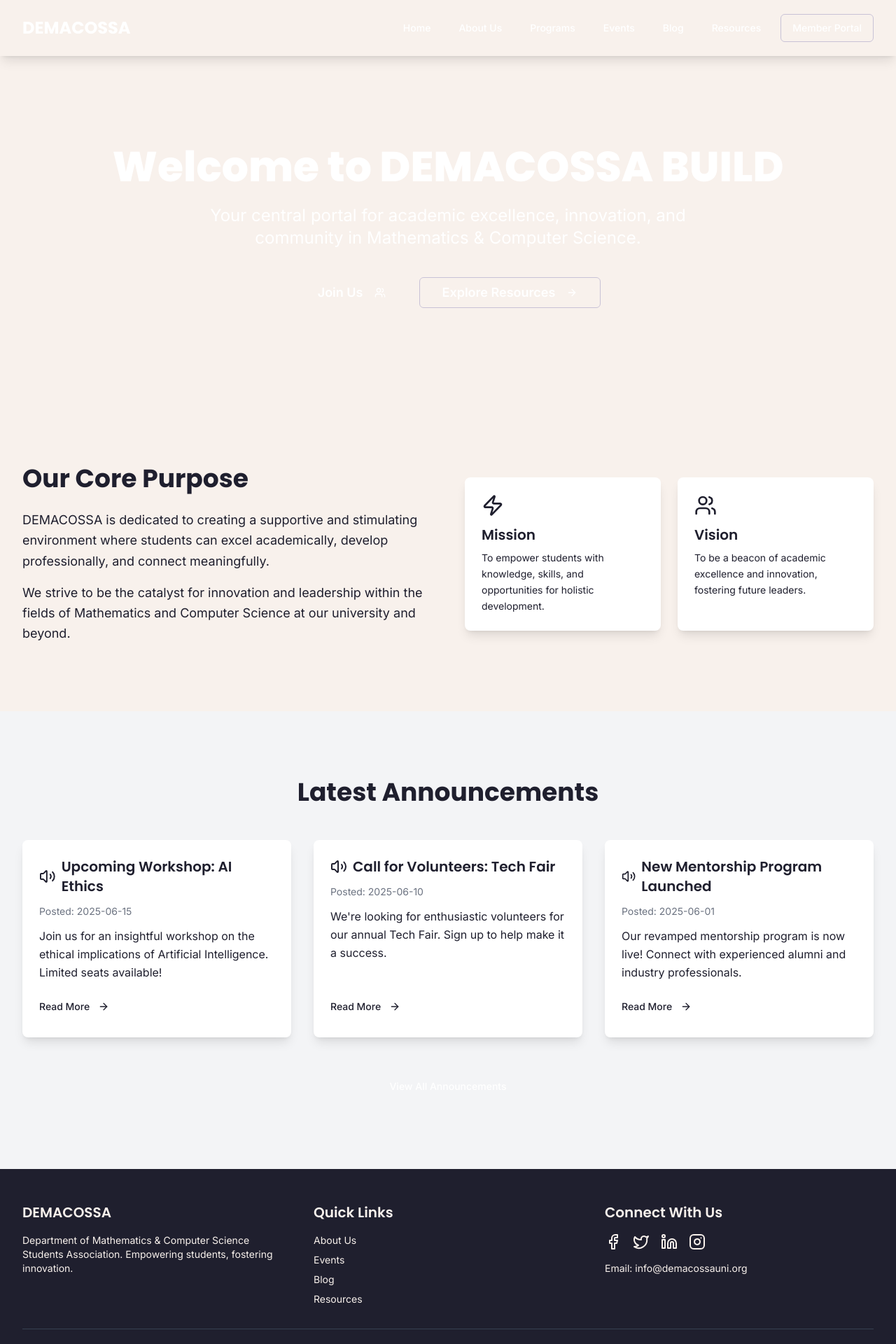
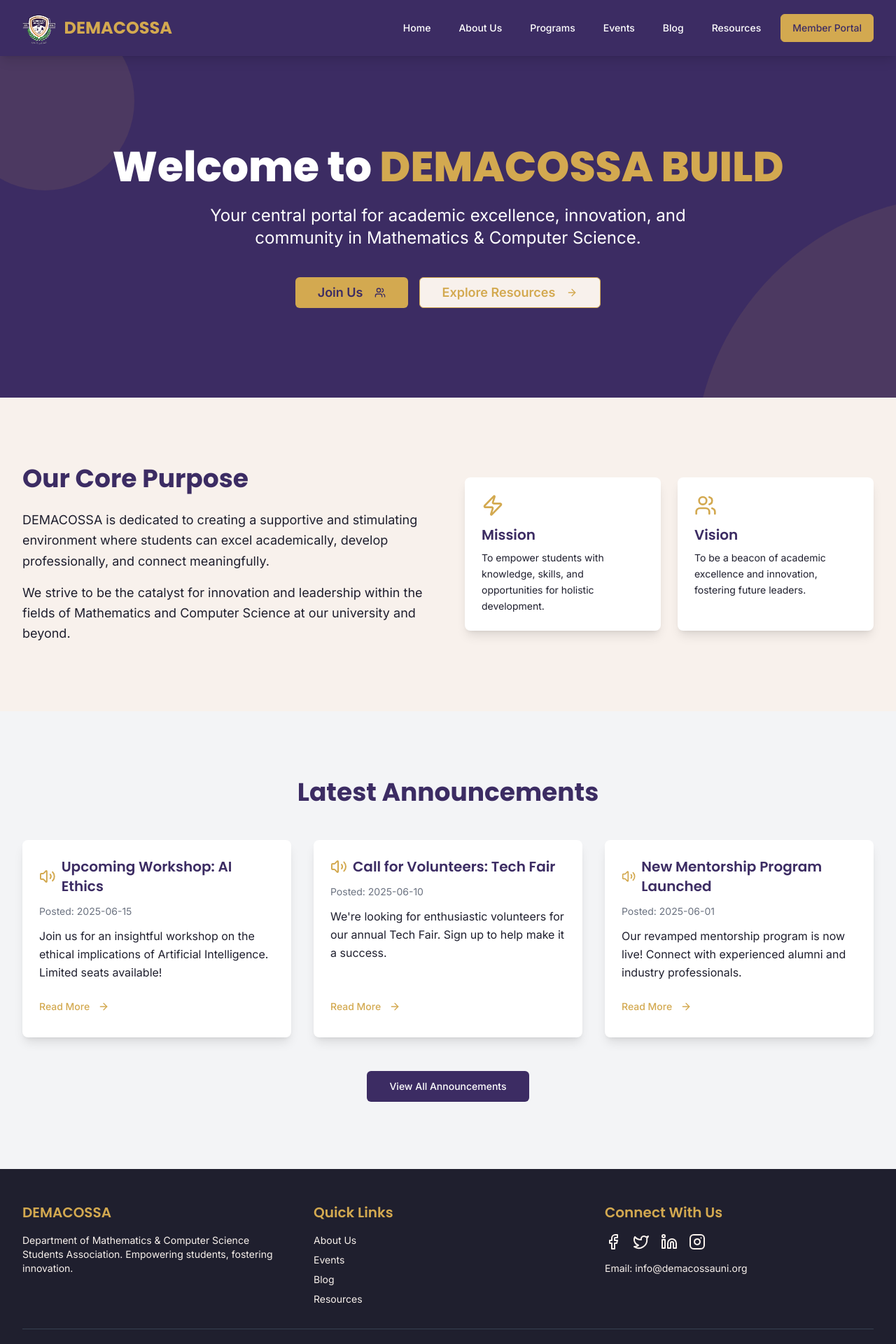
Before and after one commit to OfficialDiLi/official-demacossa, a React (Vite) app: page / in a window 1280 px wide. Shown: the top 1920 px of the page at 70% size. Built offline with nearby package versions, Linux system fonts and the light colour scheme.

Commit message:
feat: Add logo and use its color
Adds the Borno State University logo before the title in the Navbar and uses the logo's primary color for the website's theme.

```diff
--- a/src/components/Footer.tsx
+++ b/src/components/Footer.tsx
@@ -7,39 +7,39 @@ const Footer = () => {
   const currentYear = new Date().getFullYear();
 
   return (
-    <footer className="bg-dark-navy text-soft-cream py-12">
+    <footer className="bg-dark-navy text-soft-cream py-12"> {/* These are already using theme variables correctly */}
       <div className="container mx-auto px-4 sm:px-6 lg:px-8">
         <div className="grid grid-cols-1 md:grid-cols-3 gap-8">
           <div>
-            <h3 className="text-xl font-poppins font-semibold text-bright-gold mb-4">DEMACOSSA</h3>
+            <h3 className="text-xl font-poppins font-semibold text-rich-gold mb-4">DEMACOSSA</h3>
             <p className="text-sm">
               Department of Mathematics & Computer Science Students Association.
               Empowering students, fostering innovation.
             </p>
           </div>
           <div>
-            <h3 className="text-xl font-poppins font-semibold text-bright-gold mb-4">Quick Links</h3>
+            <h3 className="text-xl font-poppins font-semibold text-rich-gold mb-4">Quick Links</h3>
             <ul className="space-y-2 text-sm">
-              <li><Link to="/about" className="hover:text-bright-gold transition-colors">About Us</Link></li>
-              <li><Link to="/events" className="hover:text-bright-gold transition-colors">Events</Link></li>
-              <li><Link to="/blog" className="hover:text-bright-gold transition-colors">Blog</Link></li>
-              <li><Link to="/resources" className="hover:text-bright-gold transition-colors">Resources</Link></li>
+              <li><Link to="/about" className="hover:text-rich-gold transition-colors">About Us</Link></li>
+              <li><Link to="/events" className="hover:text-rich-gold transition-colors">Events</Link></li>
+              <li><Link to="/blog" className="hover:text-rich-gold transition-colors">Blog</Link></li>
+              <li><Link to="/resources" className="hover:text-rich-gold transition-colors">Resources</Link></li>
             </ul>
           </div>
           <div>
-            <h3 className="text-xl font-poppins font-semibold text-bright-gold mb-4">Connect With Us</h3>
+            <h3 className="text-xl font-poppins font-semibold text-rich-gold mb-4">Connect With Us</h3>
             <div className="flex space-x-4">
-              <a href="#" target="_blank" rel="noopener noreferrer" className="hover:text-bright-gold transition-colors"><Facebook size={24} /></a>
-              <a href="#" target="_blank" rel="noopener noreferrer" className="hover:text-bright-gold transition-colors"><Twitter size={24} /></a>
-              <a href="#" target="_blank" rel="noopener noreferrer" className="hover:text-bright-gold transition-colors"><Linkedin size={24} /></a>
-              <a href="#" target="_blank" rel="noopener noreferrer" className="hover:text-bright-gold transition-colors"><Instagram size={24} /></a>
+              <a href="#" target="_blank" rel="noopener noreferrer" className="hover:text-rich-gold transition-colors"><Facebook size={24} /></a>
+              <a href="#" target="_blank" rel="noopener noreferrer" className="hover:text-rich-gold transition-colors"><Twitter size={24} /></a>
+              <a href="#" target="_blank" rel="noopener noreferrer" className="hover:text-rich-gold transition-colors"><Linkedin size={24} /></a>
+              <a href="#" target="_blank" rel="noopener noreferrer" className="hover:text-rich-gold transition-colors"><Instagram size={24} /></a>
             </div>
-            <p className="text-sm mt-4">Email: <a href="mailto:info@demacossauni.org" className="hover:text-bright-gold transition-colors">info@demacossauni.org</a></p>
+            <p className="text-sm mt-4">Email: <a href="mailto:info@demacossauni.org" className="hover:text-rich-gold transition-colors">info@demacossauni.org</a></p>
           </div>
         </div>
-        <div className="mt-8 pt-8 border-t border-gray-700 text-center text-sm">
+        <div className="mt-8 pt-8 border-t border-gray-700 text-center text-sm"> {/* border-gray-700 can be changed to border-border for theme consistency if needed */}
           <p>&copy; {currentYear} DEMACOSSA. All rights reserved.</p>
-          <p>Designed with <span className="text-bright-gold">&hearts;</span> by Lovable</p>
+          <p>Designed with <span className="text-rich-gold">&hearts;</span> by Lovable</p>
         </div>
       </div>
     </footer>
--- a/src/components/Navbar.tsx
+++ b/src/components/Navbar.tsx
@@ -1,4 +1,3 @@
-
 import React, { useState } from 'react';
 import { Link } from 'react-router-dom';
 import { Menu, X, BookOpen, Users, CalendarDays, MessageSquare, Home, Info, Briefcase, Award, FileText, UserCircle } from 'lucide-react';
@@ -17,12 +16,13 @@ const Navbar = () => {
   ];
 
   return (
-    <nav className="bg-deep-purple text-primary-foreground shadow-lg sticky top-0 z-50">
+    <nav className="bg-primary text-primary-foreground shadow-lg sticky top-0 z-50">
       <div className="container mx-auto px-4 sm:px-6 lg:px-8">
         <div className="flex items-center justify-between h-20">
           <div className="flex items-center">
-            <Link to="/" className="flex-shrink-0">
-              <span className="font-poppins font-bold text-2xl text-bright-gold hover:text-white transition-colors">
+            <Link to="/" className="flex items-center flex-shrink-0">
+              <img src="/lovable-uploads/8bb1429c-4875-49fc-80bb-aad4ea71b4ea.png" alt="DEMACOSSA Logo" className="h-12 mr-3" />
+              <span className="font-poppins font-bold text-2xl text-rich-gold hover:text-white transition-colors">
                 DEMACOSSA
               </span>
             </Link>
@@ -33,14 +33,14 @@ const Navbar = () => {
                 <Link
                   key={item.name}
                   to={item.path}
-                  className="hover:bg-primary-foreground hover:text-deep-purple px-3 py-2 rounded-md text-sm font-medium transition-colors"
+                  className="hover:bg-primary-foreground hover:text-primary px-3 py-2 rounded-md text-sm font-medium transition-colors"
                 >
                   {item.name}
                 </Link>
               ))}
               <Button
                 variant="outline"
-                className="text-deep-purple bg-bright-gold hover:bg-yellow-500 hover:text-deep-purple border-bright-gold"
+                className="text-primary bg-rich-gold hover:bg-rich-gold/90 hover:text-primary border-rich-gold"
                 asChild
               >
                 <Link to="/member-portal">Member Portal</Link>
@@ -52,7 +52,7 @@ const Navbar = () => {
               variant="outline"
               size="icon"
               onClick={() => setIsOpen(!isOpen)}
-              className="text-bright-gold border-bright-gold hover:bg-bright-gold hover:text-deep-purple"
+              className="text-rich-gold border-rich-gold hover:bg-rich-gold hover:text-primary"
             >
               {isOpen ? <X size={24} /> : <Menu size={24} />}
             </Button>
@@ -62,21 +62,21 @@ const Navbar = () => {
 
       {/* Mobile menu */}
       {isOpen && (
-        <div className="md:hidden bg-deep-purple">
+        <div className="md:hidden bg-primary">
           <div className="px-2 pt-2 pb-3 space-y-1 sm:px-3">
             {navItems.map((item) => (
               <Link
                 key={item.name}
                 to={item.path}
                 onClick={() => setIsOpen(false)}
-                className="hover:bg-primary-foreground hover:text-deep-purple block px-3 py-2 rounded-md text-base font-medium transition-colors"
+                className="hover:bg-primary-foreground hover:text-primary block px-3 py-2 rounded-md text-base font-medium transition-colors"
               >
                 {item.name}
               </Link>
             ))}
              <Button
                 variant="default"
-                className="w-full text-deep-purple bg-bright-gold hover:bg-yellow-500 mt-2"
+                className="w-full text-primary bg-rich-gold hover:bg-rich-gold/90 mt-2"
                 asChild
               >
                 <Link to="/member-portal" onClick={() => setIsOpen(false)}>Member Portal</Link>
--- a/src/pages/Index.tsx
+++ b/src/pages/Index.tsx
@@ -1,3 +1,4 @@
+
 import React from 'react';
 import { Link } from 'react-router-dom';
 import { Button } from '@/components/ui/button';
@@ -5,25 +6,25 @@ import { ArrowRight, Users, Zap, Volume2 } from 'lucide-react';
 
 const Index = () => {
   return (
-    <div className="text-dark-navy">
+    <div className="text-dark-navy"> {/* text-dark-navy uses var(--foreground) which is correct */}
       {/* Hero Section */}
-      <section className="bg-deep-purple text-primary-foreground py-20 md:py-32 relative overflow-hidden">
+      <section className="bg-primary text-primary-foreground py-20 md:py-32 relative overflow-hidden">
         {/* Decorative shapes */}
-        <div className="absolute top-0 left-0 w-32 h-32 md:w-64 md:h-64 bg-bright-gold opacity-10 rounded-full -translate-x-1/4 -translate-y-1/4"></div>
-        <div className="absolute bottom-0 right-0 w-48 h-48 md:w-96 md:h-96 bg-bright-gold opacity-10 rounded-tl-full translate-x-1/4 translate-y-1/4"></div>
+        <div className="absolute top-0 left-0 w-32 h-32 md:w-64 md:h-64 bg-rich-gold opacity-10 rounded-full -translate-x-1/4 -translate-y-1/4"></div>
+        <div className="absolute bottom-0 right-0 w-48 h-48 md:w-96 md:h-96 bg-rich-gold opacity-10 rounded-tl-full translate-x-1/4 translate-y-1/4"></div>
 
         <div className="container mx-auto px-4 sm:px-6 lg:px-8 text-center relative z-10">
           <h1 className="text-4xl sm:text-5xl md:text-6xl font-poppins font-extrabold mb-6 opacity-0 animate-fade-in leading-tight">
-            Welcome to <span className="text-bright-gold">DEMACOSSA BUILD</span>
+            Welcome to <span className="text-rich-gold">DEMACOSSA BUILD</span>
           </h1>
           <p className="text-lg sm:text-xl md:text-2xl mb-10 max-w-3xl mx-auto opacity-0 animate-fade-in" style={{ animationDelay: '0.2s' }}>
             Your central portal for academic excellence, innovation, and community in Mathematics & Computer Science.
           </p>
           <div className="space-x-0 sm:space-x-4 space-y-4 sm:space-y-0 flex flex-col sm:flex-row justify-center opacity-0 animate-fade-in" style={{ animationDelay: '0.4s' }}>
-            <Button size="lg" className="bg-bright-gold text-deep-purple hover:bg-yellow-500 hover:text-deep-purple font-semibold text-lg px-8 py-3 transition-transform hover:scale-105" asChild>
+            <Button size="lg" className="bg-rich-gold text-primary hover:bg-rich-gold/90 hover:text-primary font-semibold text-lg px-8 py-3 transition-transform hover:scale-105" asChild>
               <Link to="/member-portal">Join Us <Users className="ml-2 h-5 w-5" /></Link>
             </Button>
-            <Button variant="outline" size="lg" className="text-bright-gold border-bright-gold hover:bg-bright-gold hover:text-deep-purple font-semibold text-lg px-8 py-3 transition-transform hover:scale-105" asChild>
+            <Button variant="outline" size="lg" className="text-rich-gold border-rich-gold hover:bg-rich-gold hover:text-primary font-semibold text-lg px-8 py-3 transition-transform hover:scale-105" asChild>
               <Link to="/resources">Explore Resources <ArrowRight className="ml-2 h-5 w-5" /></Link>
             </Button>
           </div>
@@ -31,11 +32,11 @@ const Index = () => {
       </section>
 
       {/* Mission & Vision Section */}
-      <section className="py-16 md:py-24 bg-soft-cream">
+      <section className="py-16 md:py-24 bg-soft-cream"> {/* bg-soft-cream uses var(--background) which is correct */}
         <div className="container mx-auto px-4 sm:px-6 lg:px-8">
           <div className="grid md:grid-cols-2 gap-12 items-center">
             <div>
-              <h2 className="text-3xl md:text-4xl font-poppins font-bold text-deep-purple mb-6">Our Core Purpose</h2>
+              <h2 className="text-3xl md:text-4xl font-poppins font-bold text-primary mb-6">Our Core Purpose</h2>
               <p className="text-lg mb-4 leading-relaxed">
                 DEMACOSSA is dedicated to creating a supportive and stimulating environment where students can excel academically, develop professionally, and connect meaningfully.
               </p>
@@ -45,13 +46,13 @@ const Index = () => {
             </div>
             <div className="grid grid-cols-1 sm:grid-cols-2 gap-6">
                 <div className="bg-white p-6 rounded-lg shadow-lg hover:shadow-xl transition-shadow">
-                    <Zap size={32} className="text-bright-gold mb-3" />
-                    <h3 className="text-xl font-poppins font-semibold text-deep-purple mb-2">Mission</h3>
+                    <Zap size={32} className="text-rich-gold mb-3" />
+                    <h3 className="text-xl font-poppins font-semibold text-primary mb-2">Mission</h3>
                     <p className="text-sm leading-relaxed">To empower students with knowledge, skills, and opportunities for holistic development.</p>
                 </div>
                 <div className="bg-white p-6 rounded-lg shadow-lg hover:shadow-xl transition-shadow">
-                    <Users size={32} className="text-bright-gold mb-3" />
-                    <h3 className="text-xl font-poppins font-semibold text-deep-purple mb-2">Vision</h3>
+                    <Users size={32} className="text-rich-gold mb-3" />
+                    <h3 className="text-xl font-poppins font-semibold text-primary mb-2">Vision</h3>
                     <p className="text-sm leading-relaxed">To be a beacon of academic excellence and innovation, fostering future leaders.</p>
                 </div>
             </div>
@@ -60,9 +61,9 @@ const Index = () => {
       </section>
 
       {/* Announcements Section */}
-      <section className="py-16 md:py-24 bg-gray-100">
+      <section className="py-16 md:py-24 bg-gray-100"> {/* bg-gray-100 is a default tailwind color, can be kept or changed to a theme color like muted if desired */}
         <div className="container mx-auto px-4 sm:px-6 lg:px-8">
-          <h2 className="text-3xl md:text-4xl font-poppins font-bold text-deep-purple mb-12 text-center">
+          <h2 className="text-3xl md:text-4xl font-poppins font-bold text-primary mb-12 text-center">
             Latest Announcements
           </h2>
           <div className="grid md:grid-cols-3 gap-8">
@@ -73,20 +74,20 @@ const Index = () => {
               { title: "New Mentorship Program Launched", date: "2025-06-01", summary: "Our revamped mentorship program is now live! Connect with experienced alumni and industry professionals." },
             ].map((announcement, index) => (
               <div key={index} className="bg-white p-6 rounded-lg shadow-lg hover:shadow-xl transition-shadow flex flex-col">
-                <div className="flex items-center text-bright-gold mb-3">
+                <div className="flex items-center text-rich-gold mb-3">
                   <Volume2 size={24} className="mr-2"/>
-                  <h3 className="text-xl font-poppins font-semibold text-deep-purple">{announcement.title}</h3>
+                  <h3 className="text-xl font-poppins font-semibold text-primary">{announcement.title}</h3>
                 </div>
                 <p className="text-sm text-gray-500 mb-3">Posted: {announcement.date}</p>
                 <p className="text-dark-navy leading-relaxed mb-4 flex-grow">{announcement.summary}</p>
-                <Button variant="link" className="text-bright-gold hover:text-yellow-500 p-0 self-start" asChild>
+                <Button variant="link" className="text-rich-gold hover:text-rich-gold/90 p-0 self-start" asChild>
                   <Link to="/blog">Read More <ArrowRight className="ml-1 h-4 w-4" /></Link>
                 </Button>
               </div>
             ))}
           </div>
            <div className="text-center mt-12">
-             <Button size="lg" className="bg-deep-purple text-primary-foreground hover:bg-purple-800" asChild>
+             <Button size="lg" className="bg-primary text-primary-foreground hover:bg-primary/90" asChild>
                 <Link to="/blog">View All Announcements</Link>
              </Button>
            </div>
```
Also changed, not shown: public/lovable-uploads/8bb1429c-4875-49fc-80bb-aad4ea71b4ea.png (added).
